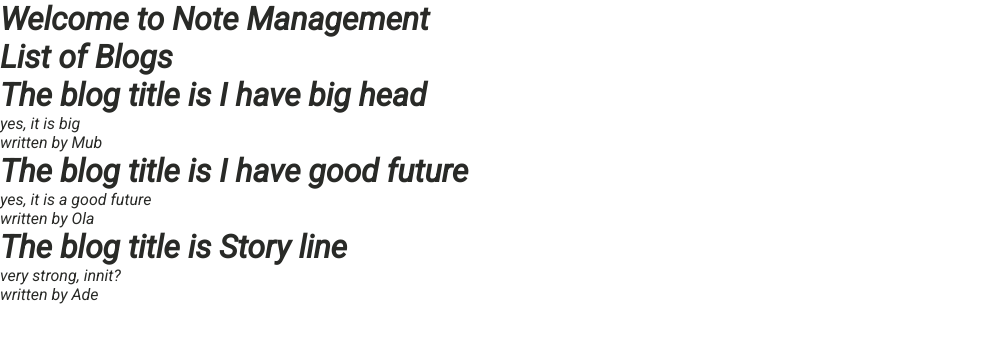
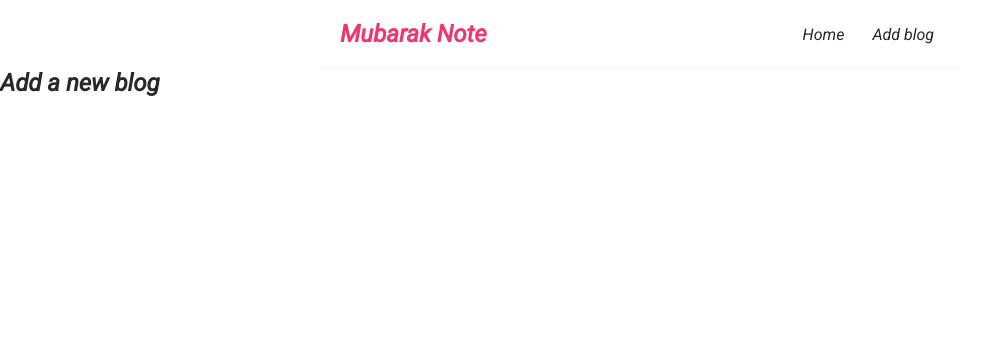
Before and after one commit to oladejomubarak/Blog-management-app-with-react, a React (Create React App) app: page /create in a window 1280 px wide. Shown: the top 342 px of the page, without its empty margins (0-997 px from the left). Built offline with nearby package versions, Linux system fonts and the light colour scheme; data requests are answered from the project's data file.

Commit message:
using router

```diff
--- a/src/App.js
+++ b/src/App.js
@@ -2,6 +2,7 @@ import logo from './logo.svg';
 import Navbar from './Navbar';
 import Home from './HomeNinja';
 import {BrowserRouter as Router, Route, Switch} from 'react-router-dom';
+import CreateBlog from './CreateBlogNinja';
 
 // const welcomeGreetings = "Welcome to Note Management";
 function App() {
@@ -13,8 +14,11 @@ function App() {
       <div className='content'>
         {/* <h1>{welcomeGreetings}</h1> */}
         <Switch>
-          <Route path = '/'>
-            <Home/>
+          <Route exact path = "/">
+            <Home />
+          </Route>
+          <Route path = "/create">
+            <CreateBlog />
           </Route>
         </Switch>
       </div>
--- /dev/null
+++ b/src/CreateBlogNinja.js
@@ -0,0 +1,9 @@
+const CreateBlog = () => {
+  return (
+    <div className="createBlog">
+      <h2>Add a new blog</h2>
+    </div>
+  );
+}
+
+export default CreateBlog;
--- a/src/HomeNinja.js
+++ b/src/HomeNinja.js
@@ -1,4 +1,4 @@
-import { useState, useEffect} from "react";
+
 import BlogList from "./BlogList";
 import useFetch from "./useFetch";
 
--- a/src/Navbar.js
+++ b/src/Navbar.js
@@ -1,7 +1,13 @@
+import {Link} from 'react-router-dom';
 const Navbar = () =>{
   return(
-    <div className="Home">
+    <nav className='navbar'>
+      <h1>Mubarak Note</h1>
+    <div className="links">
+      <Link to='/'>Home</Link>
+      <Link to='/create'>Add blog</Link>
     </div>
+    </nav>
 
   );
 }
--- a/src/index.css
+++ b/src/index.css
@@ -4,7 +4,7 @@
   font-family: Roboto;
   color: rgb(41, 42, 39);
 }
-.nabar{
+.navbar{
 padding: 20px;
 display: flex;
 align-items: center;
--- a/src/useFetch.js
+++ b/src/useFetch.js
@@ -1,5 +1,6 @@
 import { useEffect, useState } from "react";
 const useFetch = (url) =>{
+  const abortCont = new AbortController();
 
   const [data, setData] = useState(null);
   const [isPending, setPending] = useState(true);
@@ -7,7 +8,7 @@ const useFetch = (url) =>{
 
   useEffect(()=>{
     setTimeout(()=>{
-      fetch(url).then(res =>{
+      fetch(url, {signal: abortCont.signal}).then(res =>{
         if(!res.ok){
           throw Error("Can't fetch data");
         }
@@ -17,11 +18,16 @@ const useFetch = (url) =>{
   setPending(false);
   setError(null)
 }).catch(err =>{
+  if(err.name === 'AbortError'){
+    console.log('fetched aborted')
+  } else{
   setPending(false);
   setError(err.message);
+  }
 })
 
     }, 1000)
+    return () => abortCont.abort();
   }, [url])
 
   return {data, isPending, error}
```
